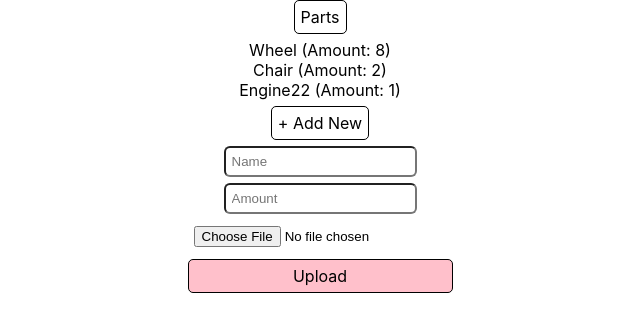
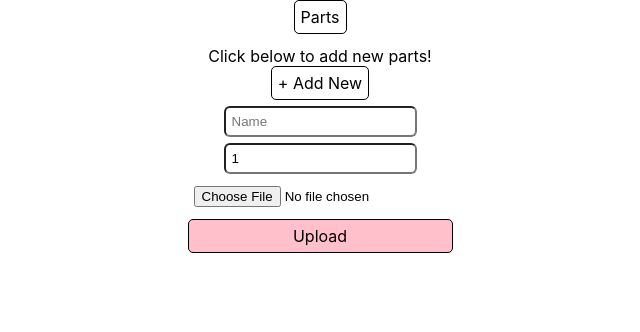
Before and after one commit to davidsomekh/parts-example, a React (Create React App) app: page / in a window 1280 px wide. Both pictures are taken after a click on the element "+ Add New". Shown: the top 332 px of the page, without its empty margins (320-960 px from the left). Built offline with nearby package versions, Linux system fonts and the light colour scheme.

Commit message:
adding new parts

```diff
--- a/src/App.tsx
+++ b/src/App.tsx
@@ -5,9 +5,42 @@ import logo from './logo.svg';
 import './App.css';
 import Newpart from './New';
 import List from './List';
+import { stringify } from "querystring";
 
 
 function App() {
+
+  function makeid(length:number) {
+    var result           = '';
+    var characters       = 'ABCDEFGHIJKLMNOPQRSTUVWXYZabcdefghijklmnopqrstuvwxyz0123456789';
+    var charactersLength = characters.length;
+    for ( var i = 0; i < length; i++ ) {
+      result += characters.charAt(Math.floor(Math.random() *
+ charactersLength));
+   }
+   return result;
+}
+
+interface newpart {
+  name:string,
+  amount:number,
+  id:string,
+  file_name:string
+}
+
+  const [parts, setParts] = useState<newpart[]>([]);
+
+  const getID = () =>
+  {
+    return 'dave';
+  }
+
+  const addPart = (name:string,amount:number,fileName:string) => {
+    let part = {name:name,amount:amount,file_name:fileName,id:makeid(6)};
+    setParts([...parts,part])
+   // setParts{...parts,part};
+   }
+
 
   const [newPart,setnewPart] = useState(false);
 
@@ -17,16 +50,21 @@ function App() {
 
    }
 
+   const hideFileAdd = () => {
+    setnewPart(false);
+   }
+
+
+
 
   return (
     <div className="App">
     <div className='head'>Parts</div>
-    <List/>
+    <List parts={parts}/>
+    {parts.length == 0 && 'Click below to add new parts!'}
     <div onClick={showFileAdd}className='btn'>+ Add New</div>
 
-    {newPart &&
-
-      <Newpart/>}
+    {newPart && <Newpart close ={hideFileAdd} upload={addPart}/>}
     </div>
   );
 }
--- a/src/List.tsx
+++ b/src/List.tsx
@@ -5,33 +5,13 @@ import Part from "./Part";
 
 import "./App.css";
 
-function List() {
-  const [parts, setParts] = useState([
-    {
-      name: "Wheel",
-      id: "wheel",
-      amount: 8,
-      file_name: "wheel.sldprt",
-    },
-    {
-      name: "Chair",
-      id: "chair",
-      amount: 2,
-      file_name: "chair new.sldprt",
-    },
-    {
-      name: "Engine22",
-      id: "engine",
-      amount: 1,
-      file_name: "engine_v1.sldprt",
-    },
-  ]);
+function List(props:any) {
 
   return (
     <div className="list">
-      {parts.map((btn) => {
+      {props.parts.map((btn:any) => {
         return (
-          <Part key={btn.name} amount={btn.amount} name={btn.name}/>
+          <Part key={btn.id} amount={btn.amount} name={btn.name}/>
         );
       })}
     </div>
--- a/src/New.tsx
+++ b/src/New.tsx
@@ -4,17 +4,36 @@ import logo from './logo.svg';
 
 import './App.css';
 
-function Newpart() {
+function Newpart(props:any) {
+
+  const [name,setName] = useState('');
+  const [amount,setAmount] = useState(1);
+
+  const onUpload = () =>{
+      props.upload(name,amount,"key.pdf");
+      reset();
+  }
+
+  const reset = () =>{
+    props.close();
+  }
 
 
+  const handleNameChange = (e:any) => {
+    setName( e.target.value);
+}
+
+const handlAmountChange = (e:any) => {
+  setAmount( e.target.value);
+}
 
   return (
     <div className="new">
 
-      <div> <input placeholder="Name" type="text"></input></div>
-      <div> <input placeholder="Amount" type="number"></input></div>
+      <div> <input value={name}  onChange={(e)=>handleNameChange(e)} placeholder="Name" type="text"></input></div>
+      <div> <input value={amount}  onChange={(e)=>handlAmountChange(e)} placeholder="Amount" type="number"></input></div>
       <div><input type="file" id="myfile" name="myfile"></input></div>
-      <div className="btn upload">Upload</div>
+      <div onClick={onUpload} className="btn upload">Upload</div>
     </div>
   );
 }
```
